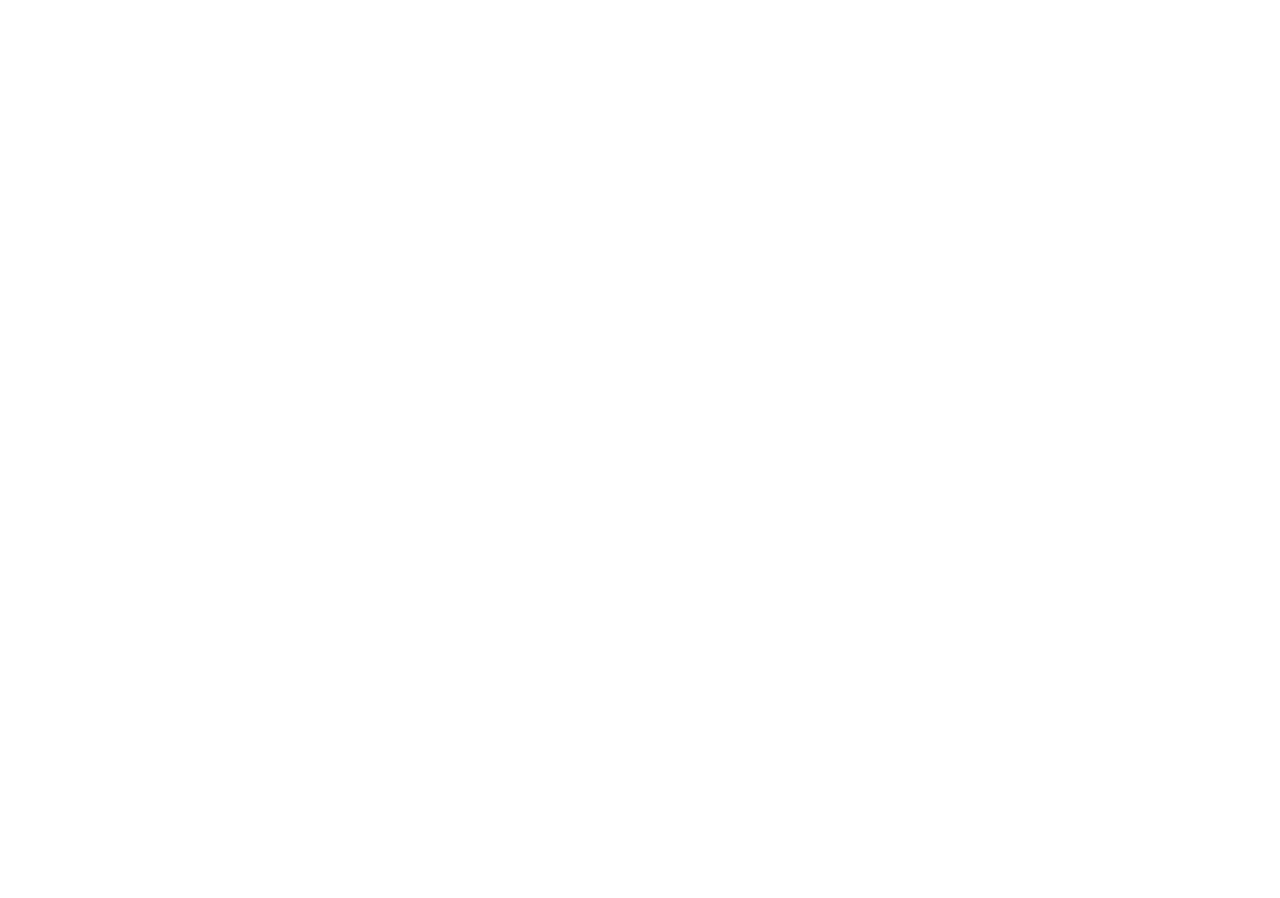
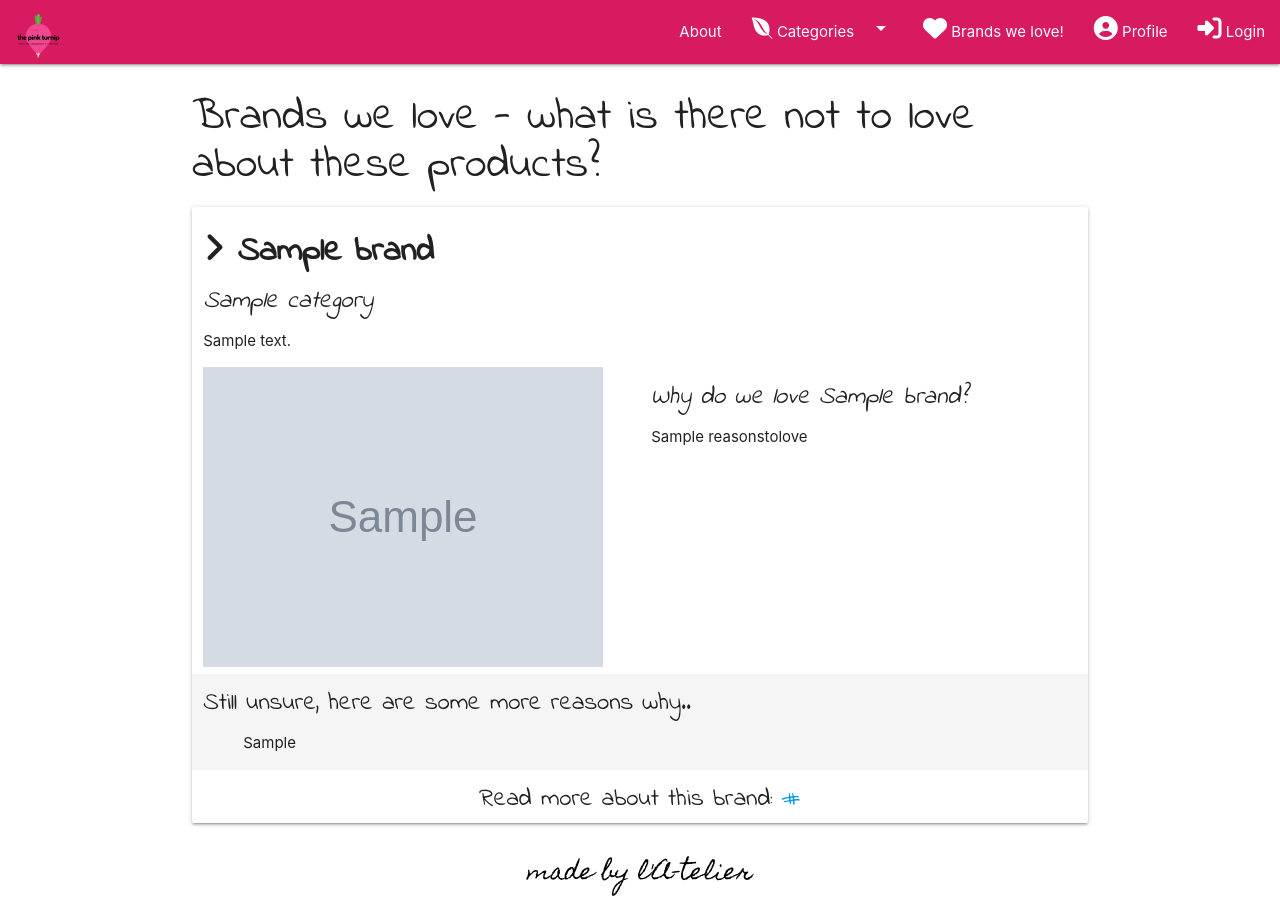
Before and after one commit to a-telier/the-pink-turnip, a Flask app: page /brands in a window 1280 px wide. Before the commit the page is empty. Before the commit the page ends 800 px from the top, so only its background shows below. Run offline with Flask 2, Linux system fonts and the light colour scheme; grey boxes marked "Sample" are stand-in pictures; a database or web service that is not in the repository returns one stand-in record (values such as "Sample title"); some libraries are stand-ins or nearby versions; some web fonts are replaced.

Commit message:
brand category has been added

```diff
--- a/app.py
+++ b/app.py
@@ -60,7 +60,10 @@ def about():
 #   BRANDS WE LOVE
 @app.route('/brands')
 def brands():
-    return render_template("brands.html", brands=mongo.db.brands.find())
+    return render_template("brands.html",
+    recipes=mongo.db.recipes.find(),
+        categories=mongo.db.categories.find(),
+        brands=mongo.db.brands.find())
 
 
 #############################################
--- a/static/css/style.css
+++ b/static/css/style.css
@@ -112,6 +112,17 @@ ul > li{
 }
 
 /*--------------------------------------------footer*/
+body {
+    display: flex;
+    min-height: 100vh;
+    flex-direction: column;
+  }
+
+  main {
+    flex: 1 0 auto;
+  }
+
+/*--------------------------------------------signature*/
 .a-telier {
     font-size: 1.5em;
     font-family: 'Homemade Apple', cursive;
@@ -120,7 +131,7 @@ ul > li{
     z-index: 8;
 }
 
-/* MEDIA QUERIES */
+/*-------- MEDIA QUERIES --------*/
 
 /*ipad screens only - under 770px width*/
 @media screen and (max-width: 768px){
@@ -141,7 +152,7 @@ ul > li{
         height: 150vw;
     }
 }
-
+/*mobile screens only iphone 5SE - under 320px width*/
 @media screen and (max-width: 280px){
     #landing-image{
         height: 180vw;
--- a/templates/brands.html
+++ b/templates/brands.html
@@ -0,0 +1,72 @@
+<!DOCTYPE html>
+{% extends 'base.html' %}
+
+{% block head %}
+{{ super() }}
+{% endblock %}
+
+{% block body %}
+<section class="container">
+    <div class="row">
+        <div>
+            <h3>Brands we love - what is there not to love about these products?</h3>
+        </div>
+        {% for brand in brands %}
+        {% if loop.index % 2 != 0 %}
+        <div class="row card">
+            <div class="col l12 m12 s12">
+                <h4><i class="fas fa-angle-right"></i><b> {{ brand.name }}</b></h4>
+                <h5><i>{{ brand.category }}</i></h5>
+                <p>{{ brand.description }}</p>
+            </div>
+            <div class="col l6 m12 s12">
+                <img class="responsive-img" src="{{ brand.imageURL }}" alt="{{ brand.name }}">
+            </div>
+            <div class="col l6 m12 s12">
+                <h5><i>Why do we love {{ brand.name }}?</i></h5>
+                <p>{{ brand.reasonstolove }}</p>
+            </div>
+            <div class="col l12 m12 s12 grey lighten-4">
+                <h5>Still unsure, here are some more reasons why.. </h5>
+                <ul>
+                    {% for i in brand.bullet_points %}
+                    <ol>{{ i }}</ol>
+                    {% endfor %}
+                </ul>
+            </div>
+            <div class="col l12 m12 s12 center">
+                <h5>Read more about this brand: <a href="{{ brand.websiteURL }}">{{ brand.websiteURL }}</a></h5>
+            </div>
+        </div>
+        {% else %}
+        <div class="row card">
+            <div class="col l12 m12 s12">
+                <h4><i class="fas fa-angle-right"></i><b> {{ brand.name }}</b></h4>
+                <h5><i>{{ brand.category }}</i></h5>
+                <p>{{ brand.description }}</p>
+            </div>
+            <div class="col l6 m12 s12">
+                <img class="responsive-img" src="{{ brand.imageURL }}" alt="{{ brand.name }}">
+            </div>
+            <div class="col l6 m12 s12">
+                <h5><i>Why do we love {{ brand.name }}?</i></h5>
+                <p>{{ brand.reasonstolove }}</p>
+            </div>
+            <div class="col l12 m12 s12 grey lighten-4">
+                <h5>Still unsure, here are some more reasons why.. </h5>
+                <ul>
+                    {% for i in brand.bullet_points %}
+                    <ol>{{ i }}</ol>
+                    {% endfor %}
+                </ul>
+            </div>
+            <div class="col l12 m12 s12 center">
+                <h5>Read more about this brand: <a href="{{ brand.websiteURL }}">{{ brand.websiteURL }}</a></h5>
+            </div>
+        </div>
+        {% endif %}
+        {% endfor %}
+    </div>
+
+</section>
+{% endblock %}
```
Also changed, not shown: templates/terms.html (added, +9 -0 lines).
